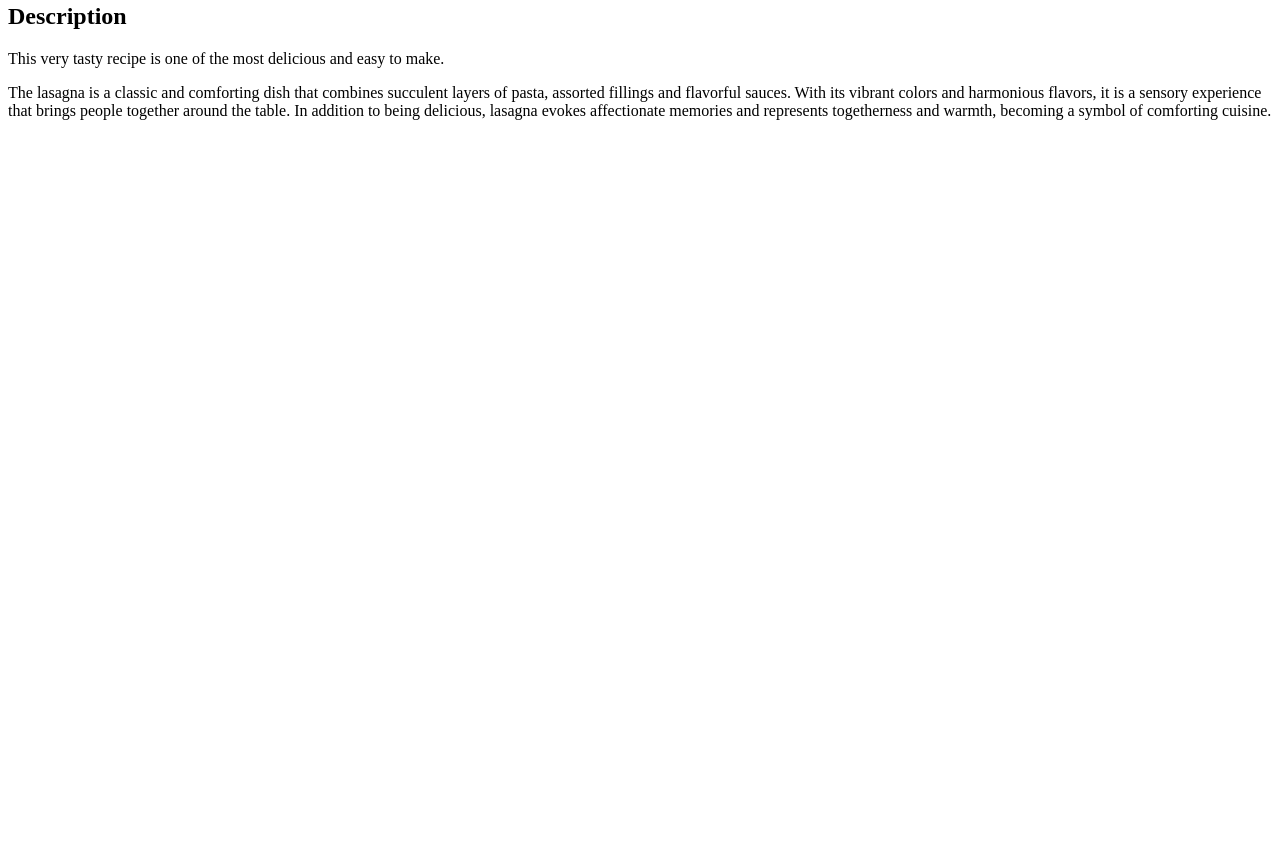
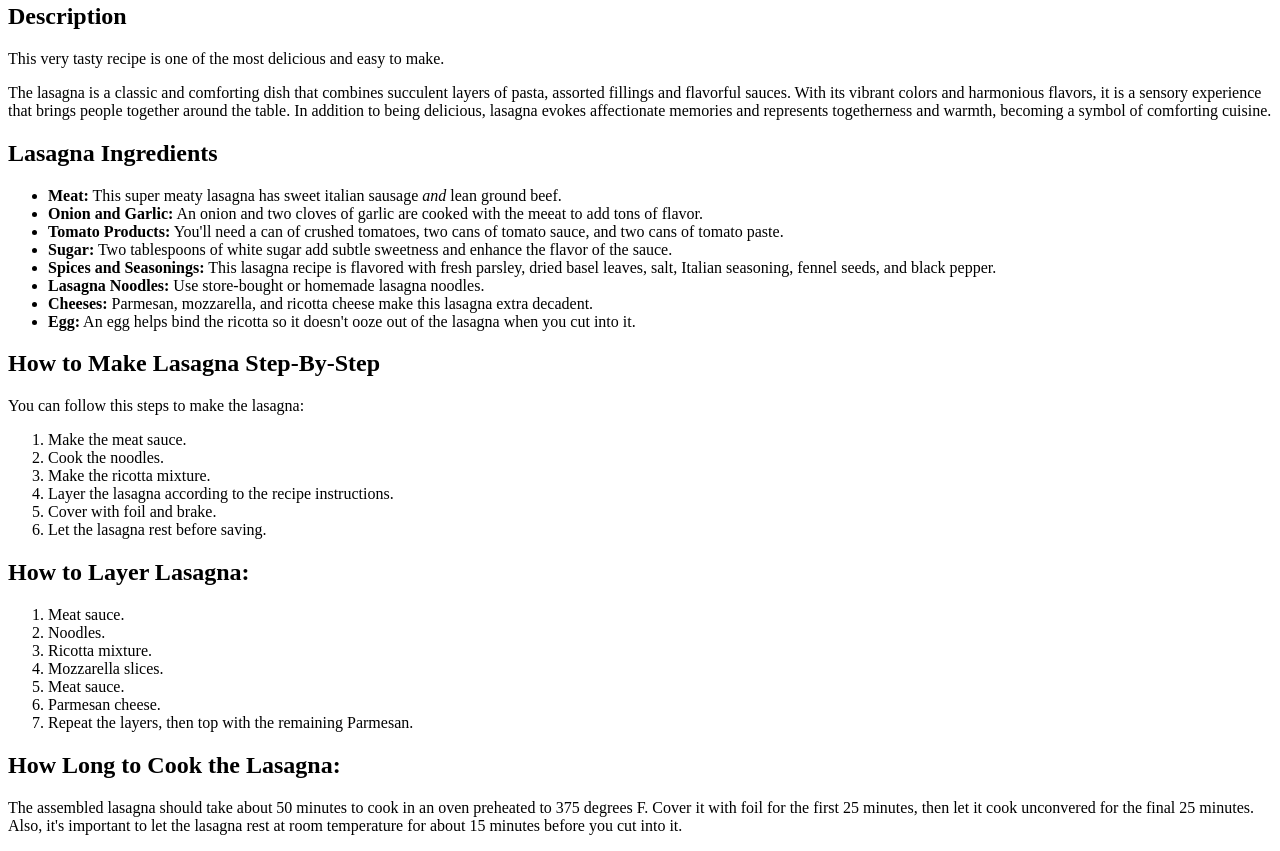
Before and after one commit to joaovitoralcarria/odin-recipes, a plain HTML site: page recipes/lasagna.html in a window 1280 px wide. Shown: the part 295-1146 px from the top of the page. Before the commit the page ends 800 px from the top, so only its background shows below. Drawn offline with Linux system fonts and the light colour scheme.

Commit message:
Continued building the Lasagna page

```diff
--- a/recipes/lasagna.html
+++ b/recipes/lasagna.html
@@ -6,6 +6,7 @@
     </head>
 
     <body>
+
         <h1>Lasagna</h1>
         <img src="./lasagna.jpg" alt="Picture of a delicious lasagna">
         <h2>Description</h2>
@@ -14,5 +15,47 @@
             With its vibrant colors and harmonious flavors, it is a sensory experience that brings people together around the table.
             In addition to being delicious, lasagna evokes affectionate memories and represents togetherness and warmth, becoming a symbol of comforting cuisine.
         </p>
+
+        <h2>Lasagna Ingredients</h2>
+        <ul>
+            <li><strong>Meat:</strong> This super meaty lasagna has sweet italian sausage <em> and </em> lean ground beef.</li>
+            <li><strong>Onion and Garlic:</strong> An onion and two cloves of garlic are cooked with the meeat to add tons of flavor.</li>
+            <li><strong>Tomato Products:</strong> You'll need a can of crushed tomatoes, two cans of tomato sauce, and two cans of tomato paste.</li>
+            <li><strong>Sugar:</strong> Two tablespoons of white sugar add subtle sweetness and enhance the flavor of the sauce.</li>
+            <li><strong>Spices and Seasonings:</strong> This lasagna recipe is flavored with fresh parsley, dried basel leaves, salt, Italian seasoning, fennel seeds, and black pepper.</li>
+            <li><strong>Lasagna Noodles:</strong> Use store-bought or homemade lasagna noodles.</li>
+            <li><strong>Cheeses:</strong> Parmesan, mozzarella, and ricotta cheese make this lasagna extra decadent.</li>
+            <li><strong>Egg:</strong> An egg helps bind the ricotta so it doesn't ooze out of the lasagna when you cut into it.</li>
+        </ul>
+
+        <h2>How to Make Lasagna Step-By-Step</h2>
+        <p>You can follow this steps to make the lasagna:</p>
+        <ol>
+            <li>Make the meat sauce.</li>
+            <li>Cook the noodles.</li>
+            <li>Make the ricotta mixture.</li>
+            <li>Layer the lasagna according to the recipe instructions.</li>
+            <li>Cover with foil and brake.</li>
+            <li>Let the lasagna rest before saving.</li>
+        </ol>
+
+        <h2>How to Layer Lasagna:</h2>
+        <ol>
+            <li>Meat sauce.</li>
+            <li>Noodles.</li>
+            <li>Ricotta mixture.</li>
+            <li>Mozzarella slices.</li>
+            <li>Meat sauce.</li>
+            <li>Parmesan cheese.</li>
+            <li>Repeat the layers, then top with the remaining Parmesan.</li>
+        </ol>
+
+        <h2>How Long to Cook the Lasagna:</h2>
+        <p>
+            The assembled lasagna should take about 50 minutes to cook in an oven preheated to 375 degrees F.
+            Cover it with foil for the first 25 minutes, then let it cook unconvered for the final 25 minutes.
+            Also, it's important to let the lasagna rest at room temperature for about 15 minutes before you cut into it.
+        </p>
+
     </body>
 </html>
```
